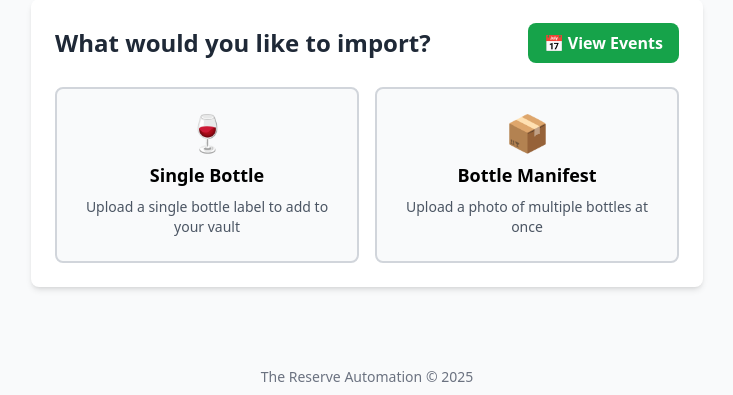
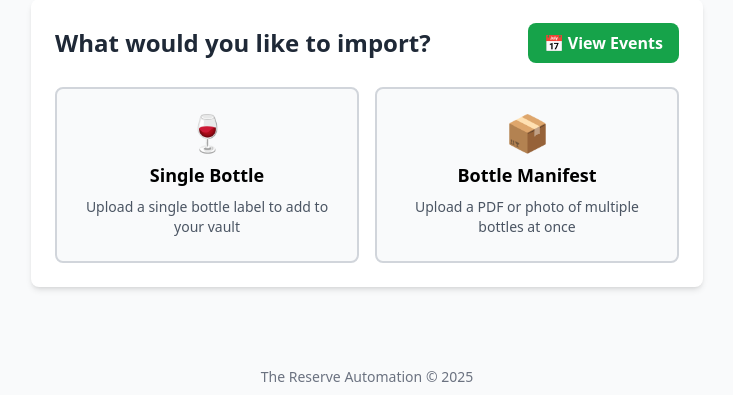
Before and after one commit to bravosierra99/The-Reserve-Automation, a Python web app: template src/reserve_automation/web/templates/upload.html in a window 1280 px wide. Shown: the part 138-533 px from the top of the page, without its empty margins (273-1006 px from the left). Run offline with Jinja, Linux system fonts and the light colour scheme; the template is opened without the code that fills it, so the values that code supplies are empty; some libraries are stand-ins or nearby versions.

Commit message:
Allow PDF selection for bottle manifest import
The manifest file picker on /upload was hardcoded to accept="image/*",
so desktop users couldn't select PDF manifests even though the backend
supports them. Bind accept to uploadType (PDFs allowed in manifest mode),
relabel the gallery button, and ensure Take Photo re-asserts capture so
both photo and PDF upload work for manifests.

Co-Authored-By: Claude Opus 4.8 <noreply@anthropic.com>

```diff
--- a/src/reserve_automation/web/templates/upload.html
+++ b/src/reserve_automation/web/templates/upload.html
@@ -65,7 +65,7 @@
                     class="p-6 border-2 border-gray-300 rounded-lg transition-all">
                 <div class="text-4xl mb-2">📦</div>
                 <h3 class="font-bold text-lg mb-2">Bottle Manifest</h3>
-                <p class="text-sm text-gray-600">Upload a photo of multiple bottles at once</p>
+                <p class="text-sm text-gray-600">Upload a PDF or photo of multiple bottles at once</p>
             </button>
         </div>
     </div>
@@ -125,7 +125,7 @@
             type="file"
             x-ref="fileInput"
             @change="handleFileSelect"
-            accept="image/*"
+            :accept="uploadType === 'manifest' ? 'image/*,application/pdf,.pdf' : 'image/*'"
             capture="environment"
             class="hidden"
         >
@@ -133,7 +133,7 @@
         <!-- Upload buttons -->
         <div x-show="!selectedFile" class="space-y-4">
             <button
-                @click="$refs.fileInput.click()"
+                @click="$refs.fileInput.setAttribute('capture', 'environment'); $refs.fileInput.click()"
                 class="w-full py-4 px-6 bg-blue-600 hover:bg-blue-700 text-white text-lg font-semibold rounded-lg shadow-md transition-colors"
             >
                 📸 Take Photo
@@ -142,9 +142,8 @@
             <button
                 @click="$refs.fileInput.removeAttribute('capture'); $refs.fileInput.click()"
                 class="w-full py-4 px-6 bg-green-600 hover:bg-green-700 text-white text-lg font-semibold rounded-lg shadow-md transition-colors"
-            >
-                🖼️ Choose from Gallery
-            </button>
+                x-text="uploadType === 'manifest' ? '📄 Choose PDF or Image' : '🖼️ Choose from Gallery'"
+            ></button>
         </div>
 
         <!-- Preview and upload -->
```
